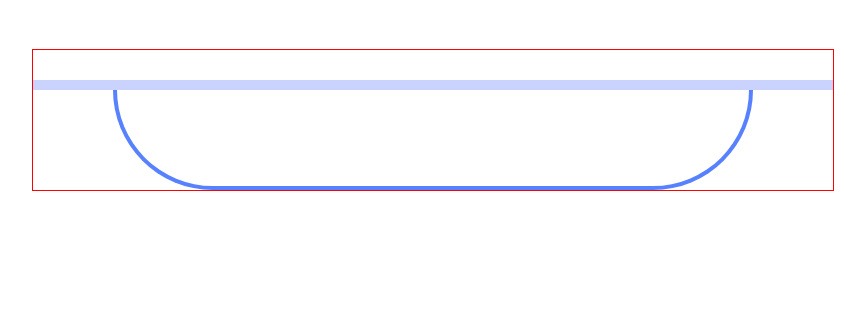
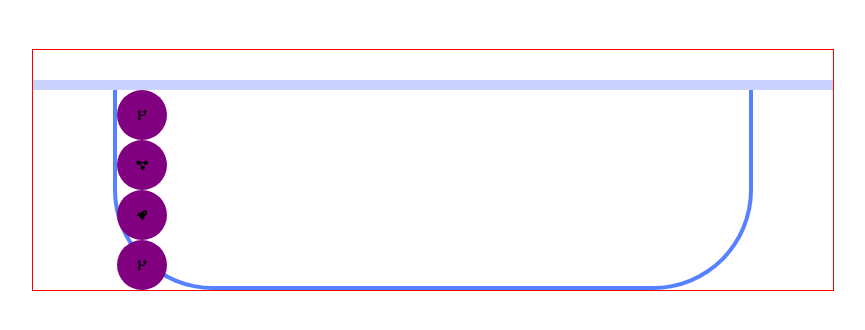
Before and after one commit to alex-j-garcia/dynamic-gallery, a plain HTML site: page index.html in a window 1280 px wide. Shown: the whole page, without its empty margins (207-1072 px from the left). Drawn offline with Linux system fonts and the light colour scheme.

Commit message:
Centers icons in nodes

```diff
--- a/index.html
+++ b/index.html
@@ -19,12 +19,22 @@
       <div class="container">
         <div class="diagram-outer">
           <div class="diagram-inner">
-            <div class="diagram-node--big"></div>
+            <div class="diagram-node--big">
+              <span>
+                <i class="fas fa-code-branch"></i>
+              </span>
+            </div>
             <div class="diagram-node"></div>
-            <div class="diagram-node--big"></div>
+            <div class="diagram-node--big">
+              <i class="fas fa-project-diagram"></i>
+            </div>
             <div class="diagram-node"></div>
-            <div class="diagram-node--big"></div>
-            <div class="diagram-node--big"></div>
+            <div class="diagram-node--big">
+              <i class="fas fa-rocket"></i>
+            </div>
+            <div class="diagram-node--big">
+              <i class="fas fa-code-branch"></i>
+            </div>
           </div>
         </div>
         <div class="content"></div>
--- a/styles.css
+++ b/styles.css
@@ -29,7 +29,7 @@ html {
 
 .diagram-inner {
   width: 80%;
-  height: 100px;
+  height: 200px;
   margin: 0 auto;
 
   border-bottom: .4rem solid rgba(0, 64, 255, 0.66);
@@ -37,3 +37,13 @@ html {
   border-right: .4rem solid rgba(0, 64, 255, 0.66);;
   border-radius: 0 0 100px 100px;
 }
+
+.diagram-node--big {
+  width: 50px;
+  height: 50px;
+  border-radius: 50%;
+  background-color: purple;
+  display: flex;
+  justify-content: center;
+  align-items: center;
+}
```
